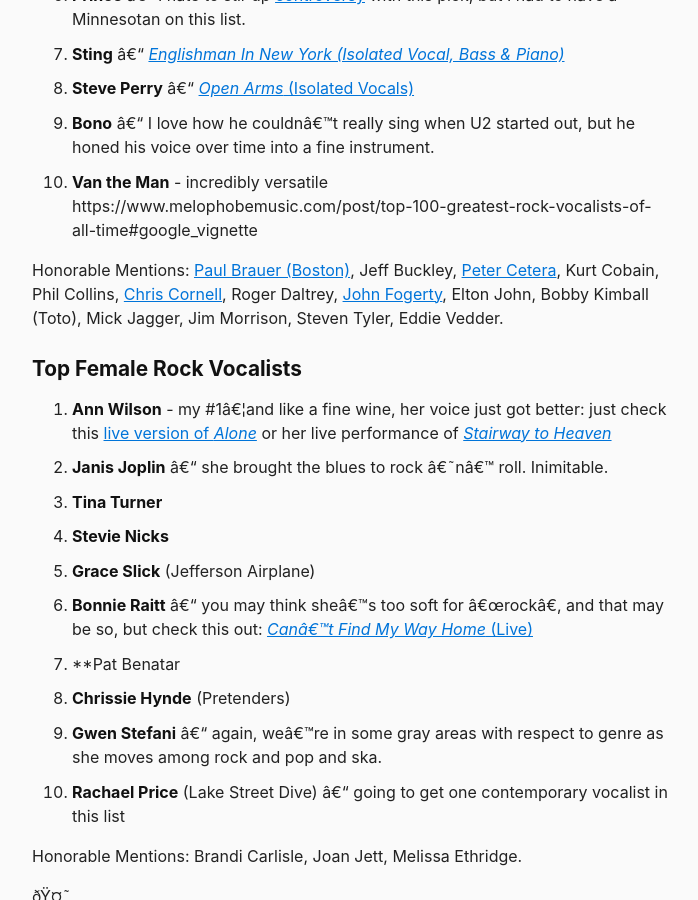
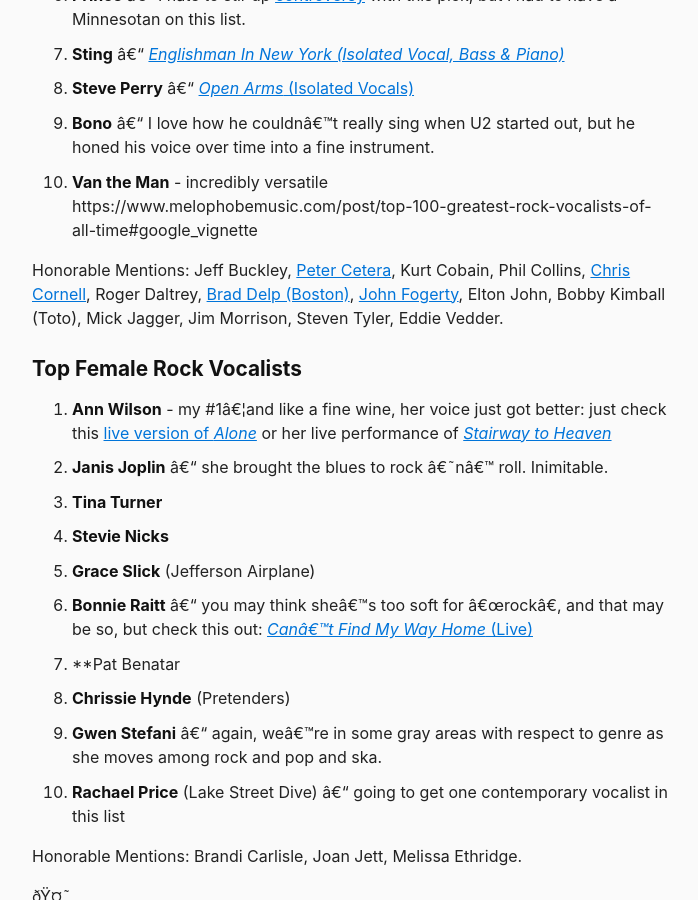
Before and after one commit to berensp/berensp.github.io, a Jekyll site: the page built from _posts/2024-02-11-top-vocalists.md, in a window 1280 px wide and 900 px high, scrolled down 778 px. Shown: the whole window, without its empty margins (288-986 px from the left). Built offline with Jekyll 4.4.1, drawn with Linux system fonts in a browser that asks for light colours; a script that is not in the unit is left out.

Commit message:
Update 2024-02-11-top-vocalists.md

```diff
--- a/_posts/2024-02-11-top-vocalists.md
+++ b/_posts/2024-02-11-top-vocalists.md
@@ -22,7 +22,7 @@
 9. **Bono** – I love how he couldn't really sing when U2 started out, but he honed his voice over time into a fine instrument.
 10. **Van the Man** - incredibly versatile https://www.melophobemusic.com/post/top-100-greatest-rock-vocalists-of-all-time#google_vignette
 
-Honorable Mentions: [Paul Brauer (Boston)](https://music.youtube.com/watch?v=bZ_0_CWFk4c&feature=share), Jeff Buckley, [Peter Cetera](https://music.youtube.com/watch?v=auYCscvUVyo&feature=share), Kurt Cobain, Phil Collins, [Chris Cornell](https://music.youtube.com/watch?v=TOqG_tCupeA&feature=share), Roger Daltrey, [John Fogerty](https://music.youtube.com/watch?v=peggPraZfxk&feature=share), Elton John, Bobby Kimball (Toto), Mick Jagger, Jim Morrison, Steven Tyler, Eddie Vedder.
+Honorable Mentions: Jeff Buckley, [Peter Cetera](https://music.youtube.com/watch?v=auYCscvUVyo&feature=share), Kurt Cobain, Phil Collins, [Chris Cornell](https://music.youtube.com/watch?v=TOqG_tCupeA&feature=share), Roger Daltrey, [Brad Delp (Boston)](https://music.youtube.com/watch?v=bZ_0_CWFk4c&feature=share), [John Fogerty](https://music.youtube.com/watch?v=peggPraZfxk&feature=share), Elton John, Bobby Kimball (Toto), Mick Jagger, Jim Morrison, Steven Tyler, Eddie Vedder.
 
 ## Top Female Rock Vocalists
 1. **Ann Wilson** - my #1...and like a fine wine, her voice just got better: just check this [live version of *Alone*](https://music.youtube.com/watch?v=gZ1ClKVZKxI&feature=share) or her live performance of [*Stairway to Heaven*](https://youtu.be/2cZ_EFAmj08)
```
